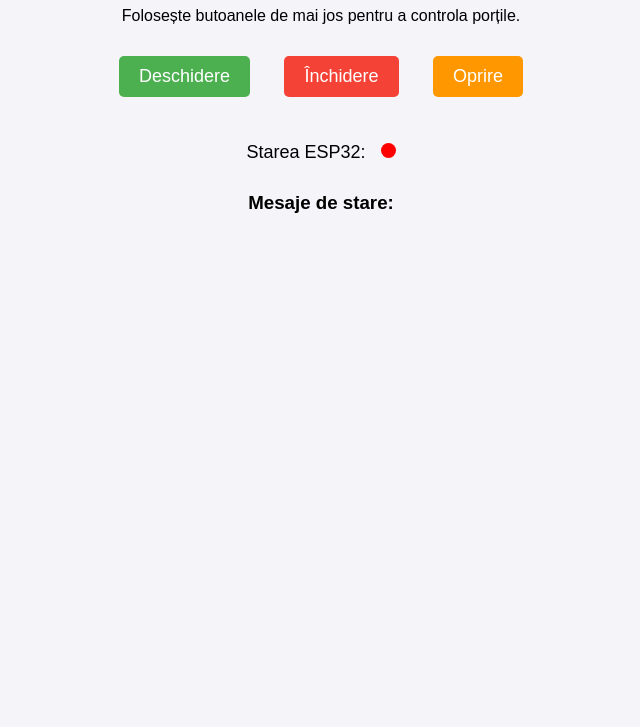
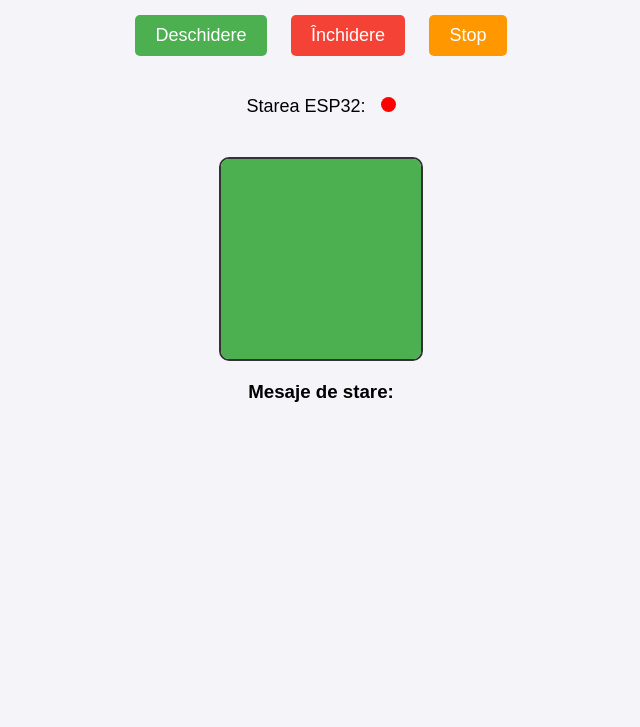
Before and after one commit to dd2000088/poartaelectrica, a plain HTML site: page index.html in a window 1280 px wide. Shown: the part 73-800 px from the top of the page, without its empty margins (319-959 px from the left). Drawn offline with Linux system fonts and the light colour scheme; no server answers.

Commit message:
Update index.html

```diff
--- a/index.html
+++ b/index.html
@@ -6,29 +6,58 @@
   <title>Control Poartă Live</title>
   <style>
     body { font-family: Arial, sans-serif; text-align:center; margin:0; padding:0; background-color:#f4f4f9; }
-    h1 { color:#333; }
-    button { font-size:18px; padding:10px 20px; margin:15px; border:none; border-radius:5px; cursor:pointer; color:white; }
+    h1 { color:#333; margin-top:20px; }
+    button { font-size:18px; padding:10px 20px; margin:10px; border:none; border-radius:5px; cursor:pointer; color:white; }
     .open { background-color:#4CAF50; }
     .close { background-color:#f44336; }
     .stop { background-color:#ff9800; }
     button:hover { opacity:0.9; }
+
     #status { margin-top:20px; font-size:18px; padding:10px; }
     #esp-status { display:inline-block; width:15px; height:15px; border-radius:50%; margin-left:10px; }
     #esp-status.connected { background-color:green; }
     #esp-status.disconnected { background-color:red; }
+
+    #gate-panel {
+      margin-top:30px;
+      width:200px;
+      height:200px;
+      border:2px solid #333;
+      margin-left:auto;
+      margin-right:auto;
+      border-radius:10px;
+      position:relative;
+      background-color:#ddd;
+      overflow:hidden;
+    }
+
+    #gate {
+      position:absolute;
+      bottom:0;
+      width:100%;
+      height:100%;
+      background-color:#4CAF50;
+      transition: height 1s ease;
+    }
+
+    #mmeessaajj { margin-top:20px; }
     ul { list-style:none; padding-left:0; margin:0; }
   </style>
 </head>
 <body>
   <h1>Control Poartă Live</h1>
-  <p>Folosește butoanele de mai jos pentru a controla porțile.</p>
 
   <button class="open" onclick="sendCommand('ddeesscchhiiddee')">Deschidere</button>
   <button class="close" onclick="sendCommand('iinncchhiiddee')">Închidere</button>
-  <button class="stop" onclick="sendCommand('oopprreessttee')">Oprire</button>
+  <button class="stop" onclick="sendCommand('oopprreessttee')">Stop</button>
 
   <div id="status">
     Starea ESP32: <span id="esp-status" class="disconnected"></span>
+  </div>
+
+  <!-- Panou vizual pentru poartă -->
+  <div id="gate-panel">
+    <div id="gate"></div>
   </div>
 
   <div id="mmeessaajj">
@@ -41,7 +70,6 @@
     let lastMessage = "";
     let espOnline = false;
 
-    // Trimite comanda către ESP prin proxy
     async function sendCommand(command) {
       if (!espOnline) return;
       try {
@@ -53,7 +81,6 @@
       }
     }
 
-    // Verifică conexiunea ESP
     async function checkConnection() {
       try {
         const res = await fetch(`${proxyUrl}?cmd=ssttaattuutt`);
@@ -65,7 +92,6 @@
       }
     }
 
-    // Obține mesajele de stare și actualizează live
     async function getStatusMessages() {
       try {
         const res = await fetch(`${proxyUrl}?cmd=mmeessaajj`);
@@ -80,17 +106,32 @@
             li.textContent = msg;
             messageList.appendChild(li);
           });
+
+          // Animația porții
+          updateGateVisual(data.messages);
         }
       } catch (err) {
         console.error("Eroare la obținerea mesajelor:", err);
       }
     }
 
-    // Refresh automat la fiecare 1 secundă
+    function updateGateVisual(messages) {
+      const gate = document.getElementById("gate");
+      // Dacă mesajul conține "deschisă" => poarta se ridică
+      if (messages.some(m => m.toLowerCase().includes("deschis"))) {
+        gate.style.height = "0%";
+      }
+      // Dacă mesajul conține "închisă" => poarta coboară
+      else if (messages.some(m => m.toLowerCase().includes("închis"))) {
+        gate.style.height = "100%";
+      }
+      // Altfel, nu schimbăm (poate în mișcare)
+    }
+
     setInterval(() => {
       checkConnection();
       getStatusMessages();
-    }, 300);
+    }, 200);
   </script>
 </body>
 </html>
```
